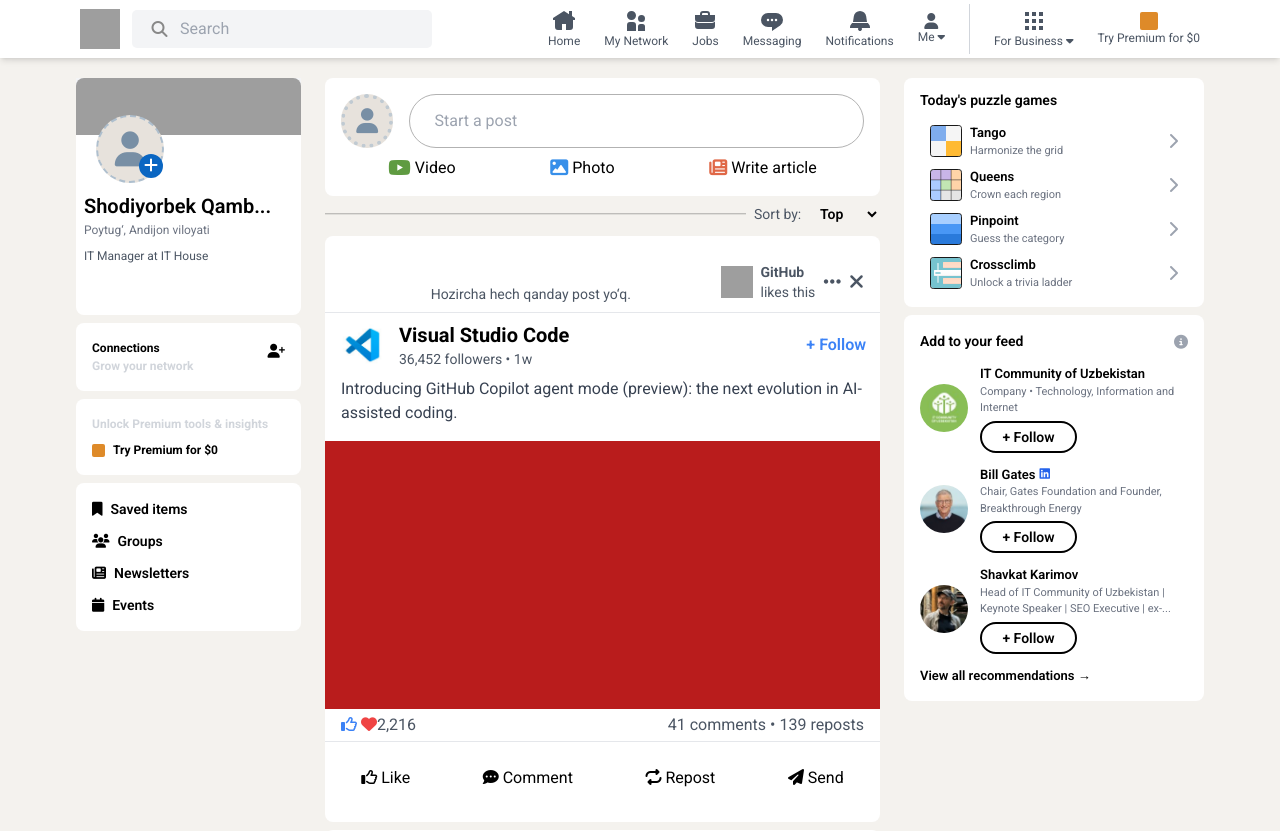
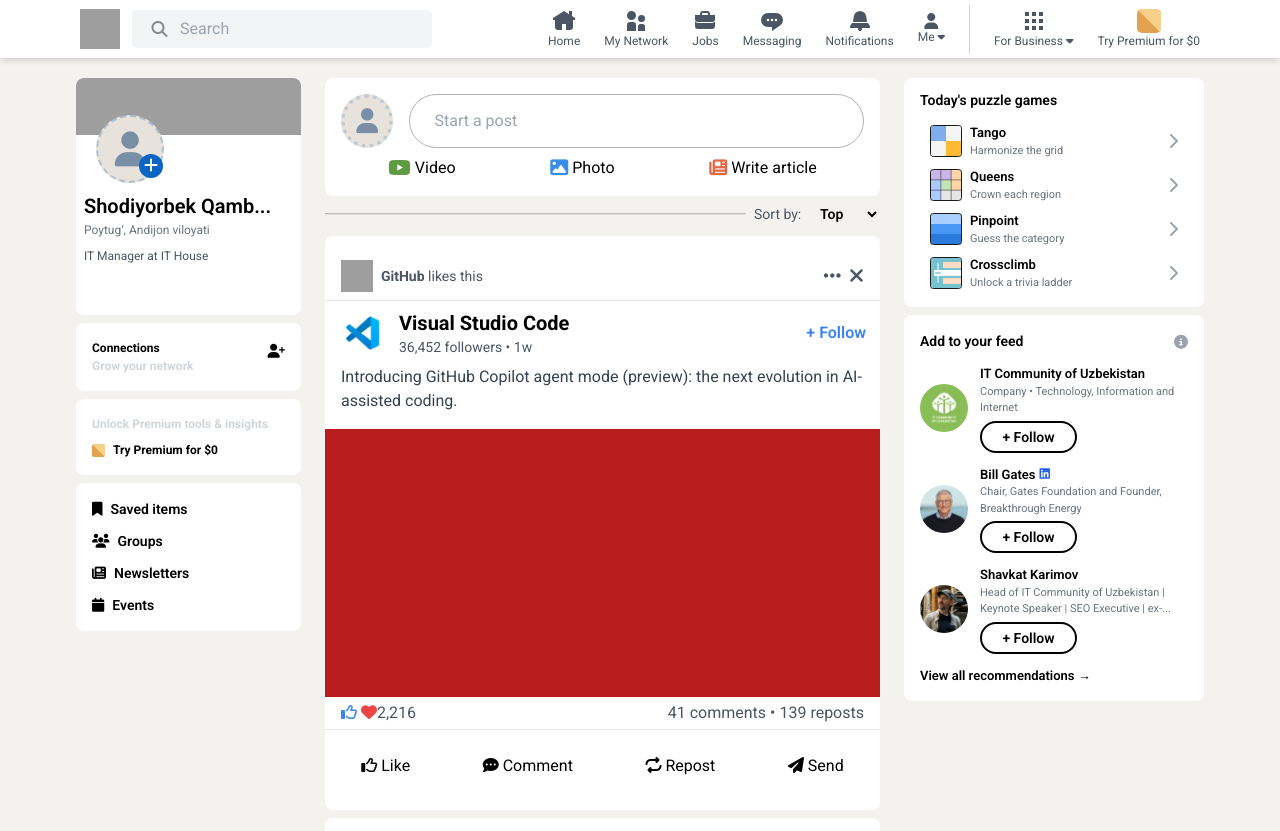
Before and after one commit to ShodiyorbekQambaraliyev/LinkedIn, a Django app: page /home/ in a window 1280 px wide. Shown: the top 831 px of the page. Run offline with Django 5.2, Linux system fonts and the light colour scheme; some libraries are stand-ins or nearby versions; grey boxes are pictures that could not be loaded.

Commit message:
Bolayotgan hatiliklar togirlandi

```diff
--- a/LinkedIn/templates/home.html
+++ b/LinkedIn/templates/home.html
@@ -38,7 +38,17 @@
                 <span class="text-gray-300 font-bold">Unlock Premium tools & insights</span>
             </div>
             <div class="flex gap-2 items-center mt-2">
-                <div class="w-[13px] h-[13px] bg-[#DE8A29] rounded-sm"></div>
+                <svg width="13" height="13" viewBox="0 0 100 100" xmlns="http://www.w3.org/2000/svg">
+                    <defs>
+                      <clipPath id="round-corner">
+                        <rect width="100" height="100" rx="20" ry="20"/>
+                      </clipPath>
+                    </defs>
+                    <g clip-path="url(#round-corner)">
+                      <rect width="100" height="100" fill="#E3A24F"/>
+                      <polygon points="0,0 100,0 100,100" fill="#F7D08A"/>
+                    </g>
+                  </svg>
                 <span class="text-[12px] font-bold hover:text-[#0562BC] cursor-pointer">Try Premium for $0</span>
             </div>
         </div>
@@ -117,20 +127,6 @@
 
 
                 <div class="flex items-center justify-between text-gray-600 text-sm pb-2 border-b px-4">
-                    <div class="mt-6 w-full max-w-4xl grid grid-cols-2 md:grid-cols-3 lg:grid-cols-4 gap-4">
-                        {% for post in posts %}
-                            <div class="bg-white p-3 shadow rounded-lg flex flex-col items-center">
-                                <img src="{{ post.image.url }}" alt="Post rasmi" class="w-full h-48 object-cover rounded-md">
-                                <p class="text-sm text-gray-500 mt-2">{{ post.created_at|date:"Y-m-d H:i" }}</p>
-                                <form method="POST" action="{% url 'delete_post' post.id %}" class="mt-2">
-                                    {% csrf_token %}
-                                    <button type="submit" class="bg-red-600 text-white px-3 py-1 rounded hover:bg-red-700 transition">O'chirish</button>
-                                </form>
-                            </div>
-                        {% empty %}
-                            <p class="text-center text-gray-600 col-span-full">Hozircha hech qanday post yo‘q.</p>
-                        {% endfor %}
-                    </div>
 
                     <div class="flex items-center gap-2">
                         <img src="https://github.githubassets.com/images/modules/logos_page/GitHub-Mark.png" alt="GitHub" class="w-8 h-8 ">
--- a/LinkedIn/templates/nav.html
+++ b/LinkedIn/templates/nav.html
@@ -56,7 +56,17 @@
                     <span class="text-xs">For Business <i class="fa-solid fa-caret-down"></i></span>
                 </a>
                 <a href="#" class="flex flex-col items-center hover:text-black ">
-                    <div class="w-[18px] h-[18px] bg-[#DE8A29] rounded-sm"></div>
+                    <svg width="24" height="24" viewBox="0 0 100 100" xmlns="http://www.w3.org/2000/svg">
+                        <defs>
+                          <clipPath id="round-corner">
+                            <rect width="100" height="100" rx="20" ry="20"/>
+                          </clipPath>
+                        </defs>
+                        <g clip-path="url(#round-corner)">
+                          <rect width="100" height="100" fill="#E3A24F"/>
+                          <polygon points="0,0 100,0 100,100" fill="#F7D08A"/>
+                        </g>
+                      </svg>
                     <span class="text-xs">Try Premium for $0</span>
                 </a>
             </div>
```
